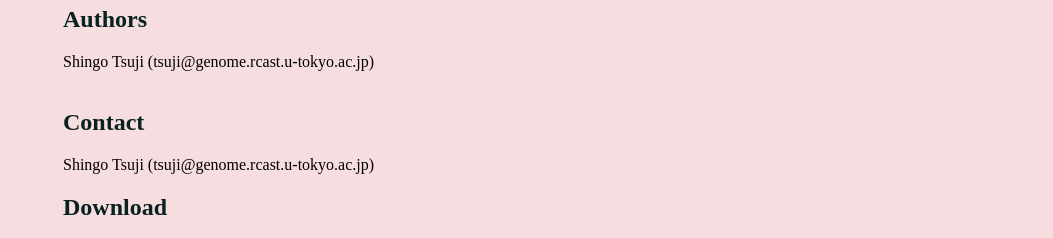
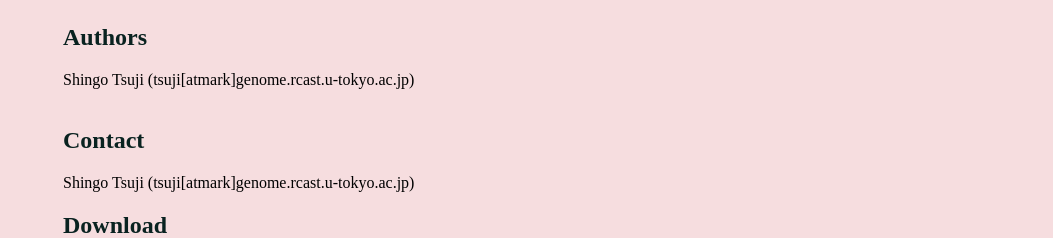
Before and after one commit to tsjshg/rf-cpp, a plain HTML site: page index.html in a window 1280 px wide. Shown: the part 441-679 px from the top of the page, without its empty margins (227-1280 px from the left). Drawn offline with Linux system fonts and the light colour scheme.

Commit message:
index.html

```diff
--- a/index.html
+++ b/index.html
@@ -53,19 +53,16 @@
     </div>
 
     <h2>Dependencies</h2>
-<p>C++ Boost Library
+<p>C++ Boost Library<br/>
 Python 2.6 or higher</p>
 <h2>Install</h2>
 <p>see README</p>
 <h2>License</h2>
 <p>BSD Lincense</p>
 <h2>Authors</h2>
-<p>Shingo Tsuji (tsuji@genome.rcast.u-tokyo.ac.jp)
-<br/>
-<br/>      </p>
+<p>Shingo Tsuji (tsuji[atmark]genome.rcast.u-tokyo.ac.jp)<br/><br/>      </p>
 <h2>Contact</h2>
-<p>Shingo Tsuji (tsuji@genome.rcast.u-tokyo.ac.jp)
-<br/>      </p>
+<p>Shingo Tsuji (tsuji[atmark]genome.rcast.u-tokyo.ac.jp)<br/>      </p>
 
 
     <h2>Download</h2>
```
